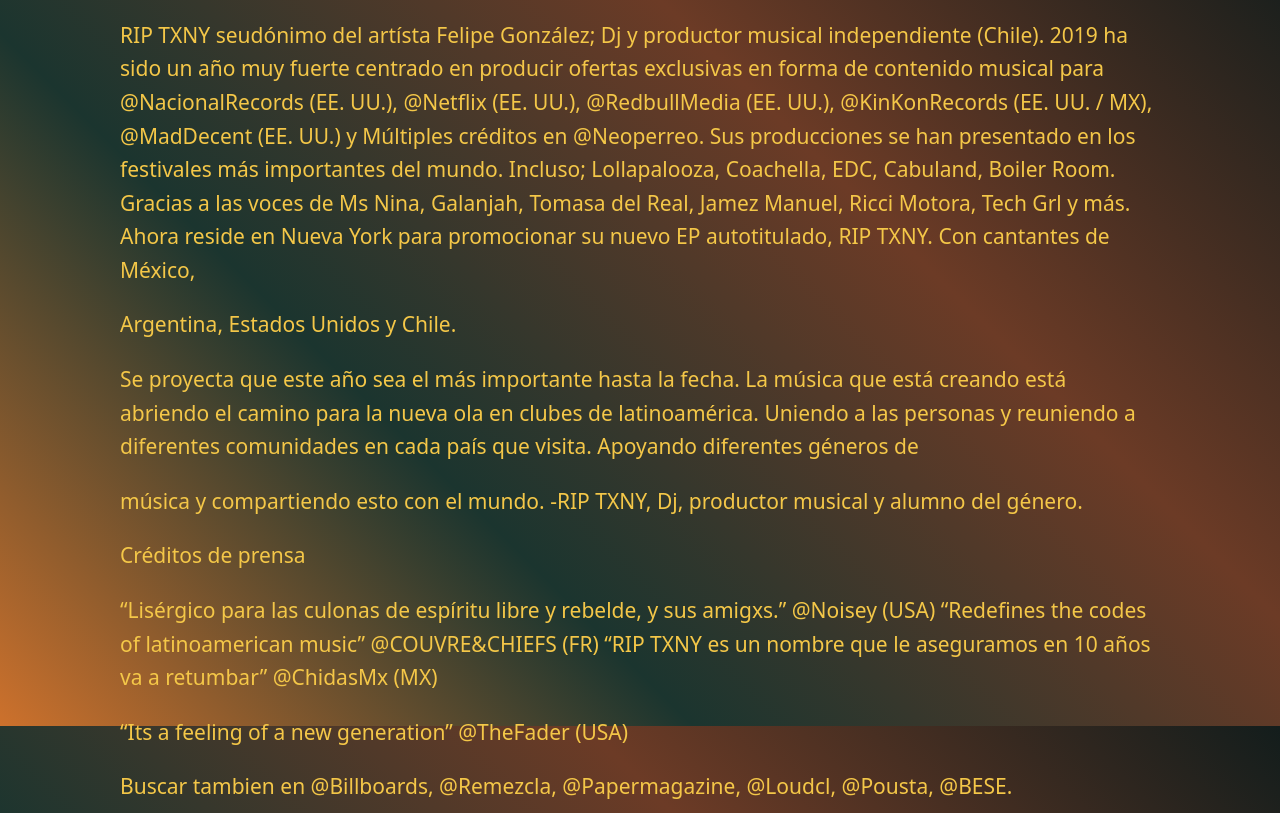
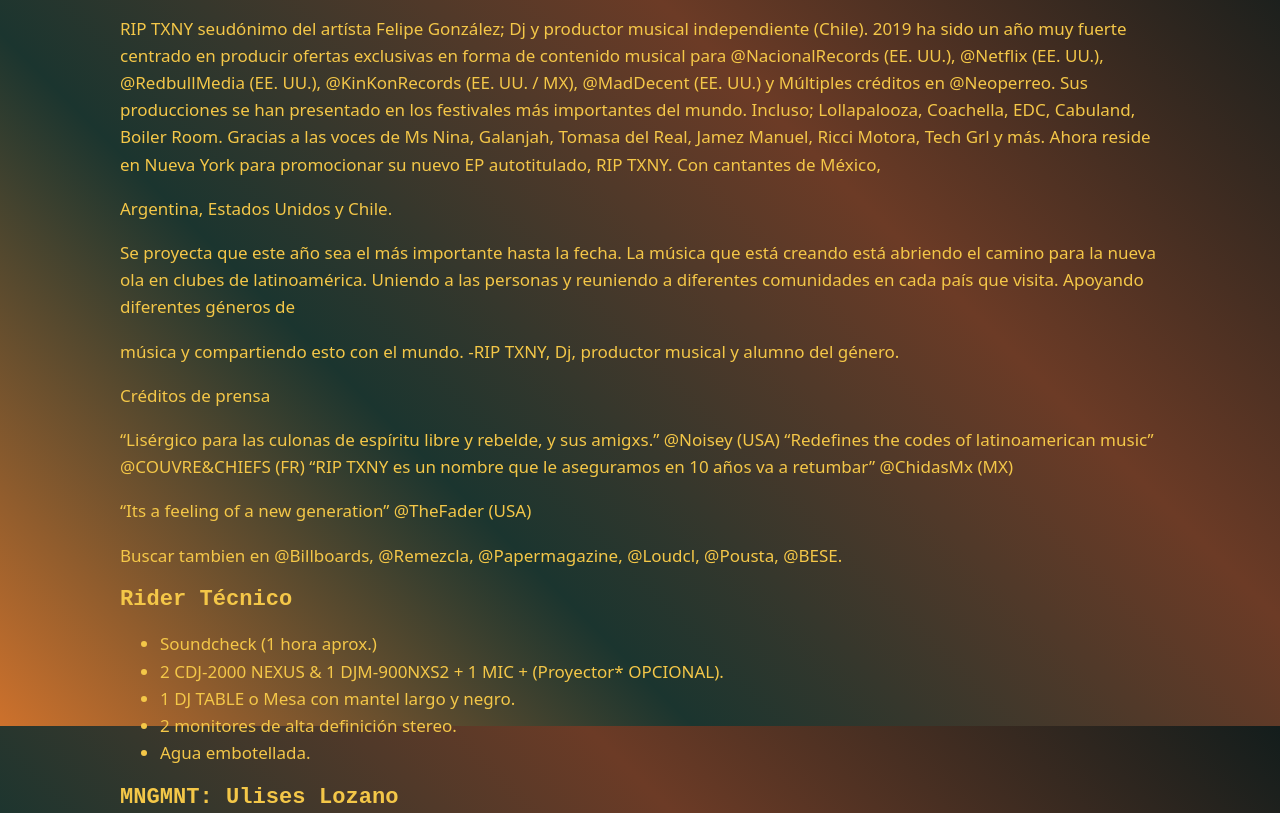
Before and after one commit to DIADOZ/riptxny, a plain HTML site: page bio.html in a window 1280 px wide. Shown: the part 874-1687 px from the top of the page. Drawn offline with Linux system fonts and the light colour scheme; a web font is replaced by a local one.

Commit message:
Font changes

```diff
--- a/styles/bio.css
+++ b/styles/bio.css
@@ -4,19 +4,19 @@
 h1 {
     font-family: 'My Webfont';
     color: #f4c748;
-    font-size:500%
+    font-size: 5em;
 }
 
 h2 {
     /* font-family: 'My Webfont'; */
     color: #f4c748;
-    font-size: 1.5em;
+    font-size: 1.3em;
 }
 
 
 p,ul,li {
     font-family: Noto Sans, sans-serif;
-    font-size: 21px;
+    font-size: 1em;
     line-height: 1.6;
 }
 
```
